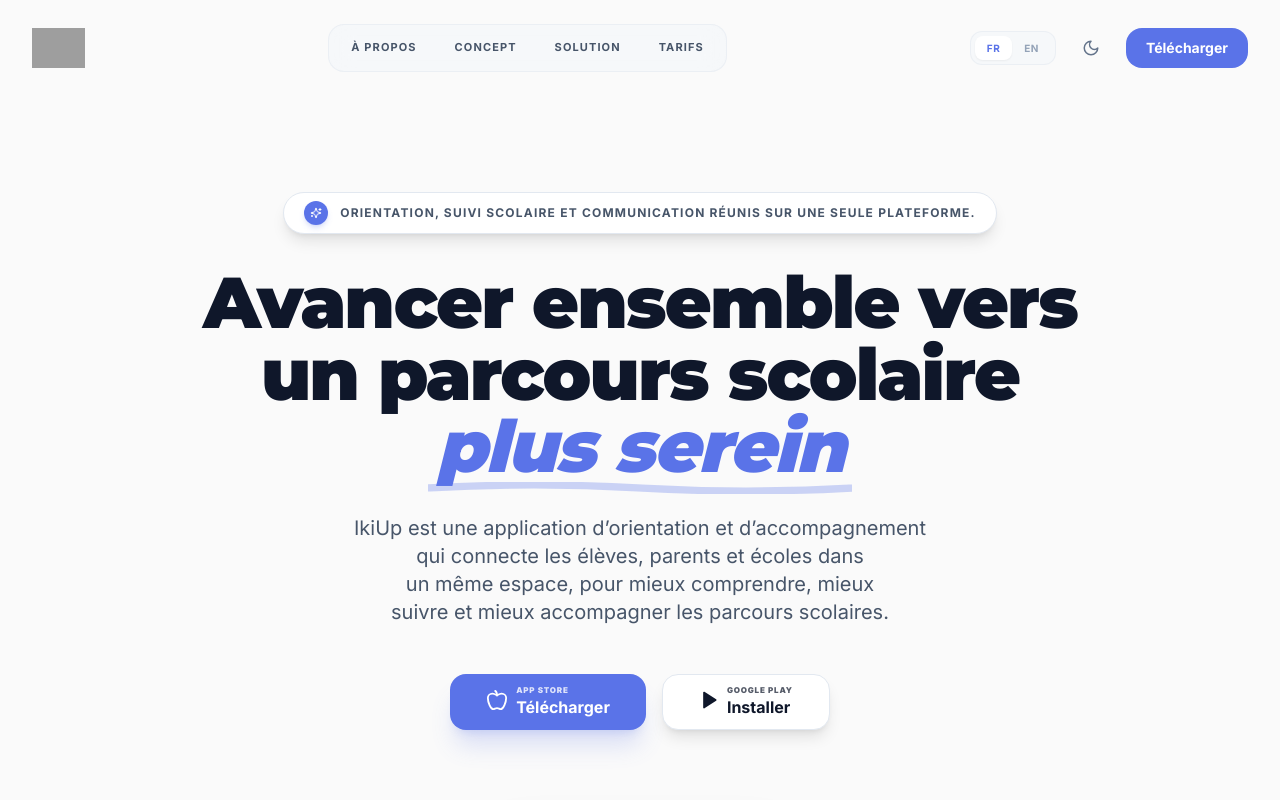
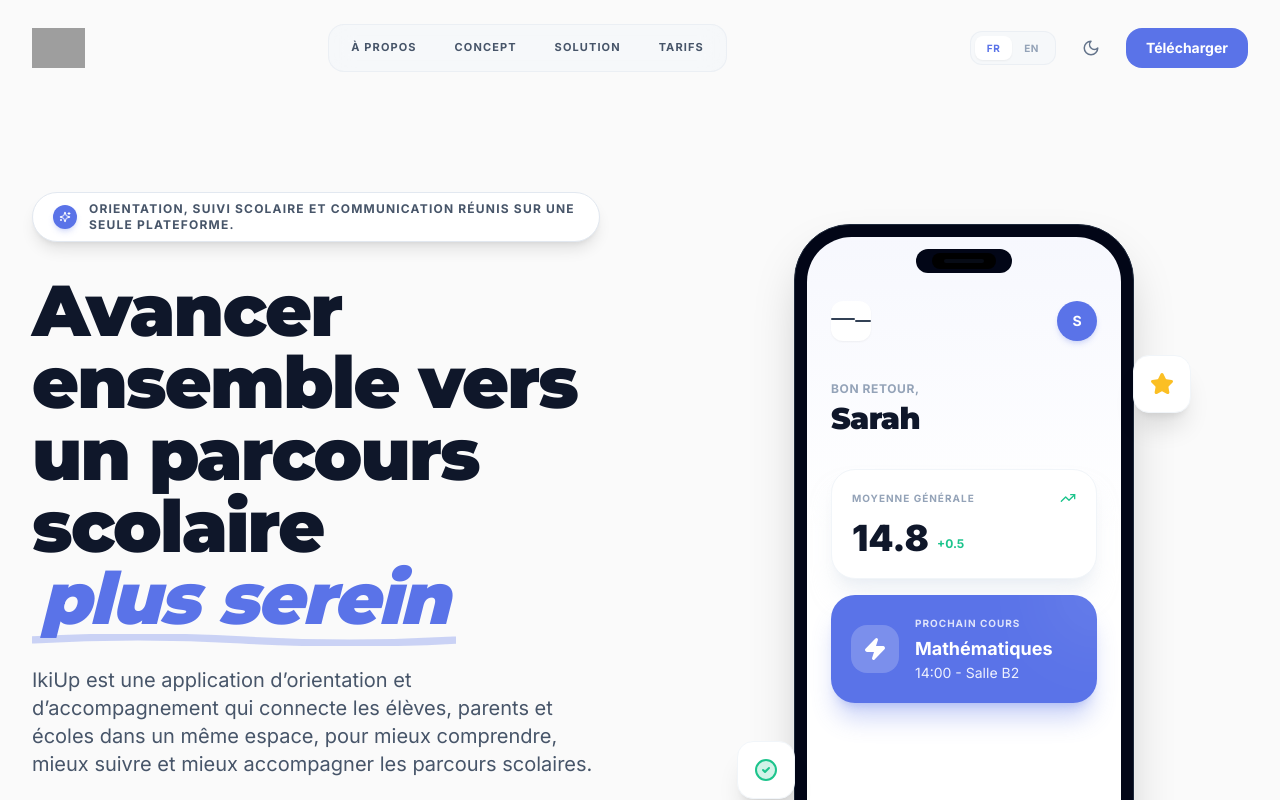
Before and after one commit to Hatimlk/IkiUp-ApplicationEducatif, a React (Vite) app: page / in a window 1280 px wide. Shown: the top 800 px of the page. Built offline with nearby package versions, Linux system fonts and the light colour scheme; grey boxes are pictures that could not be loaded.

Commit message:
feat: add Home component to structure the main page and a new interactive, localized Hero section.

```diff
--- a/components/Hero.tsx
+++ b/components/Hero.tsx
@@ -15,13 +15,14 @@
     <section className="relative pt-32 pb-24 lg:pt-48 lg:pb-36 overflow-hidden bg-background">
       {/* Symmetric Background Mesh */}
       <div className="absolute inset-0 overflow-hidden pointer-events-none -z-10">
-        <div className="absolute top-[-20%] left-1/2 -translate-x-1/2 w-[1000px] h-[1000px] bg-primary/5 rounded-full blur-[140px] animate-pulse"></div>
+        <div className="absolute top-[-20%] left-[-10%] w-[1000px] h-[1000px] bg-primary/5 rounded-full blur-[140px] animate-pulse"></div>
         <div className="absolute bottom-[-10%] right-[-10%] w-[600px] h-[600px] bg-secondary/5 rounded-full blur-[120px]"></div>
-        <div className="absolute bottom-[-10%] left-[-10%] w-[600px] h-[600px] bg-secondary/5 rounded-full blur-[120px]"></div>
       </div>
 
-      <div className="max-w-7xl mx-auto px-4 sm:px-6 lg:px-8 relative z-10 flex flex-col items-center text-center">
+      <div className="max-w-7xl mx-auto px-4 sm:px-6 lg:px-8 relative z-10 flex flex-col lg:flex-row items-center gap-12 lg:gap-20">
 
+        {/* Left: Content */}
+        <div className="flex-1 text-center lg:text-left">
           {/* Badge */}
           <Reveal delay={0} scale>
             <div className="inline-flex items-center gap-3 px-5 py-2 rounded-full bg-white dark:bg-slate-900 border border-slate-200 dark:border-slate-800 shadow-lg mb-8 group hover:-translate-y-1 transition-transform cursor-default">
@@ -36,7 +37,7 @@
 
           {/* Title */}
           <Reveal delay={100} direction="up">
-          <h1 className="max-w-5xl mx-auto text-4xl sm:text-5xl md:text-6xl lg:text-7xl font-serif font-black tracking-tight text-slate-900 dark:text-white mb-8 leading-[1.1] text-balance">
+            <h1 className="text-4xl sm:text-5xl md:text-6xl lg:text-7xl font-serif font-black tracking-tight text-slate-900 dark:text-white mb-8 leading-[1.1] text-balance">
               {t.title} <br />
               <span className="text-primary italic relative inline-block group px-2">
                 {t.titleAccent}
@@ -50,14 +51,14 @@
 
           {/* Description */}
           <Reveal delay={200} direction="up">
-          <p className="max-w-2xl mx-auto text-lg md:text-xl text-slate-600 dark:text-slate-400 mb-12 leading-relaxed font-normal text-balance">
+            <p className="max-w-xl mx-auto lg:mx-0 text-lg md:text-xl text-slate-600 dark:text-slate-400 mb-12 leading-relaxed font-normal">
               {t.description}
             </p>
           </Reveal>
 
           {/* Buttons */}
           <Reveal delay={300}>
-          <div className="flex flex-col sm:flex-row items-center gap-4 mb-20">
+            <div className="flex flex-col sm:flex-row items-center justify-center lg:justify-start gap-4 mb-16 lg:mb-20">
               <Button variant="primary" size="lg" className="w-full sm:w-auto px-8 py-4 gap-3 shadow-xl shadow-primary/20 hover:shadow-2xl hover:shadow-primary/30" href="https://apps.apple.com" target="_blank">
                 <Apple size={22} className="mb-1" />
                 <div className="flex flex-col items-start leading-tight text-left">
@@ -74,13 +75,15 @@
               </Button>
             </div>
           </Reveal>
+        </div>
 
-        {/* Centered Visual Element (Phone Mockup) */}
-        <Reveal delay={400} direction="up" className="w-full max-w-sm lg:max-w-4xl mx-auto relative z-20">
+        {/* Right: Phone Mockup */}
+        <div className="hidden lg:block flex-1 relative perspective-2000 w-full max-w-[500px] lg:max-w-none">
+          <Reveal delay={400} direction="none" scale>
             {/* Background Glow */}
             <div className="absolute top-1/2 left-1/2 -translate-x-1/2 -translate-y-1/2 w-[120%] h-[120%] bg-gradient-radial from-primary/10 to-transparent blur-3xl -z-10"></div>
 
-          <div className="relative transform hover:scale-[1.02] transition-transform duration-700 ease-out">
+            <div className="relative transform-3d lg:rotate-y-[-10deg] hover:rotate-y-[0deg] transition-all duration-1000 ease-out p-4">
               {/* Mockup Container - Centered Phone */}
               <div className="relative w-[300px] sm:w-[340px] mx-auto bg-slate-950 rounded-[3.5rem] p-3 shadow-2xl border border-slate-800 overflow-hidden ring-1 ring-white/10 ring-offset-0">
                 <div className="absolute top-6 left-1/2 -translate-x-1/2 w-24 h-6 bg-slate-950 rounded-full z-40 flex items-center justify-center gap-1.5 pointer-events-none">
@@ -148,14 +151,15 @@
               </div>
 
               {/* Floating Elements (Decorations) */}
-            <div className="hidden lg:block absolute top-1/3 -left-12 p-4 bg-white dark:bg-slate-800 rounded-2xl shadow-xl border border-slate-100 dark:border-slate-700 animate-float">
+              <div className="hidden lg:block absolute top-[20%] right-[10%] p-4 bg-white dark:bg-slate-800 rounded-2xl shadow-xl border border-slate-100 dark:border-slate-700 animate-float">
                 <Star className="text-amber-400 fill-current" size={24} />
               </div>
-            <div className="hidden lg:block absolute bottom-1/4 -right-12 p-4 bg-white dark:bg-slate-800 rounded-2xl shadow-xl border border-slate-100 dark:border-slate-700 animate-float-delayed">
+              <div className="hidden lg:block absolute bottom-[20%] left-[10%] p-4 bg-white dark:bg-slate-800 rounded-2xl shadow-xl border border-slate-100 dark:border-slate-700 animate-float-delayed">
                 <CheckCircle2 className="text-emerald fill-emerald/20" size={24} />
               </div>
             </div>
           </Reveal>
+        </div>
 
       </div>
     </section>
```
Lines whose indentation alone changed are shown as unchanged.
